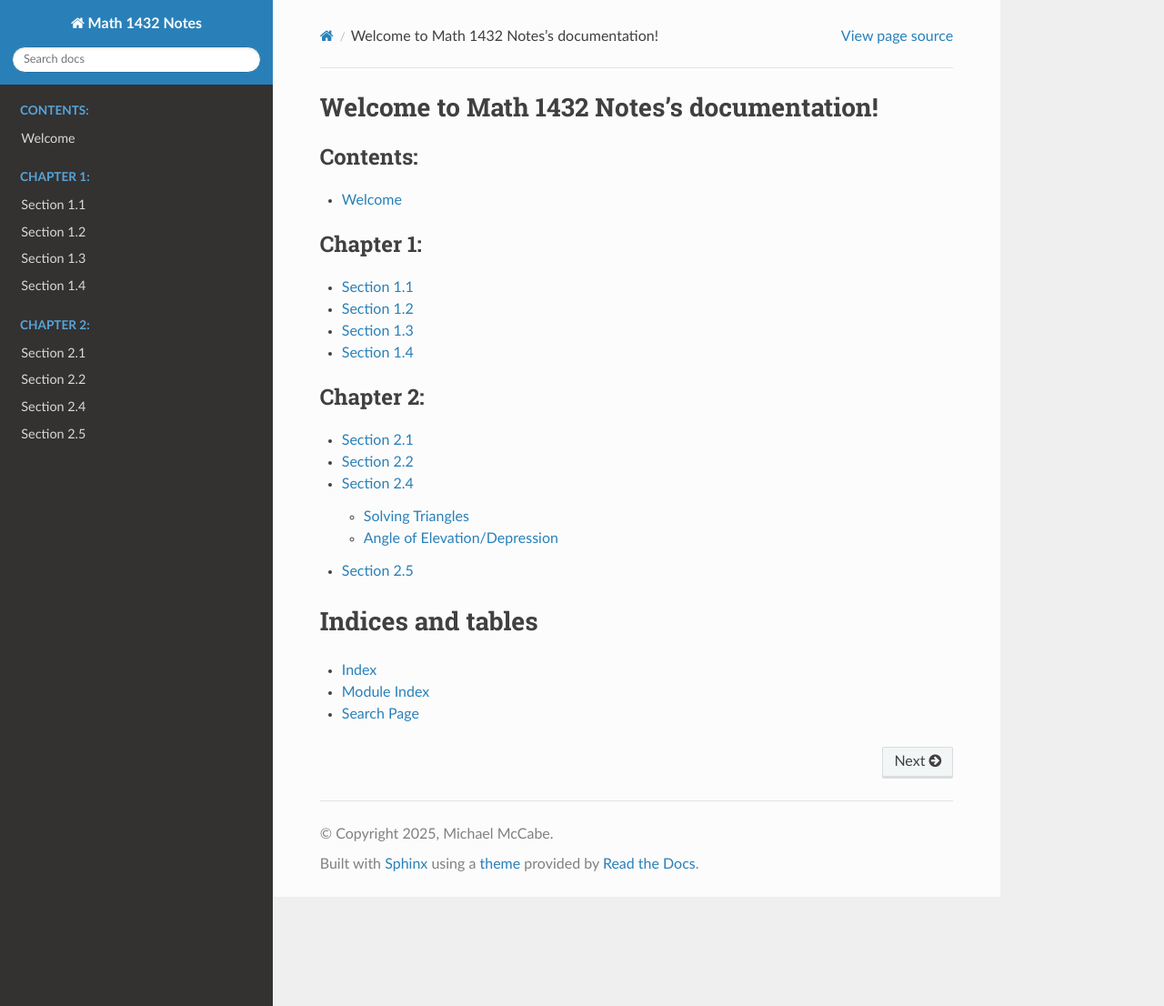
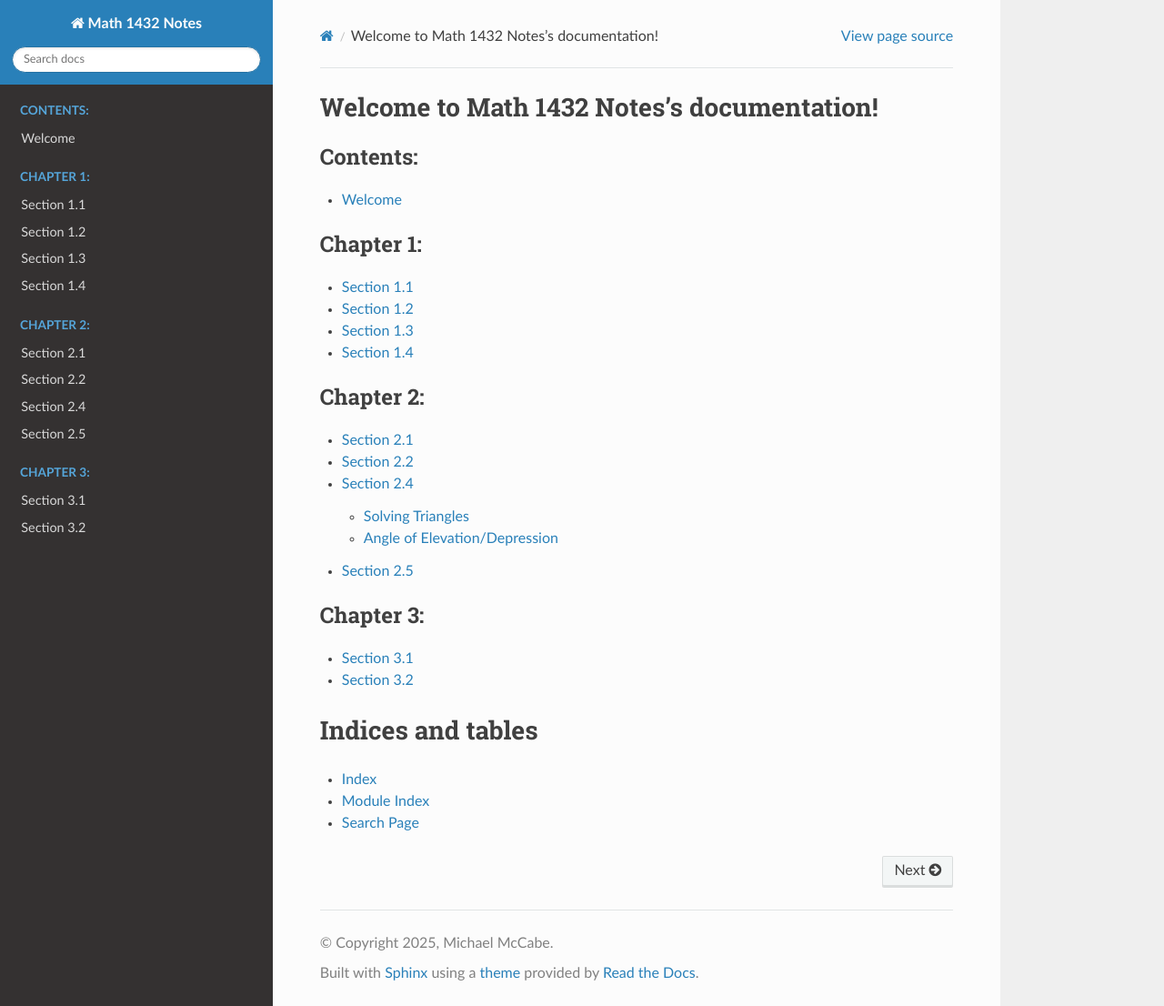
Before and after one commit to codmccabe/Math1432, a Sphinx documentation site: the page built from doc/index.rst, in a window 1280 px wide and 1106 px high. Shown: the whole window at 91% size. Built offline with Sphinx 7.4.7 and the Read the Docs theme 3.1.0, drawn with Linux system fonts in a browser that asks for light colours; some of the changed lines change nothing that is shown.

Commit message:
added section 31 and 32

```diff
--- /dev/null
+++ b/doc/chapter3/31.md
@@ -0,0 +1,103 @@
+# Section 3.1
+
+:::{prf:definition} Radians
+:label: defRads
+
+An angle with its vertex at the center of a circle that intercepts an arc on the circle equal in length to the radius of the circle has a measure of 1 radian.
+
+:::
+
+!['Picture of one radian'](images/oneradian.png)
+
+Given that $360^{\circ}=2\pi\text{ radians}$ for simplicity we notice that $180^{\circ}=\pi\text{ radians}$. This means that
+
+$$
+1^{\circ}=\dfrac{\pi}{180}\text{ radians}
+$$
+
+and
+
+$$
+1\text{ radians }=\left(\dfrac{180}{\pi}\right)^{\circ}
+$$
+
+::::{prf:example}
+:label: convrtDegRAds
+
+Convert from one unit to another.
+
+$30^{\circ}$
+
+:::{dropdown} Solution:
+
+$$30\cdot\frac{\pi}{180}=\frac{\pi}{6}$$
+
+:::
+
+$\frac{2\pi}{3}$ radians
+
+:::{dropdown} Solution:
+
+$$\frac{2\pi}{3}\cdot\frac{180}{\pi}=120$$
+
+:::
+::::
+
+!['Picture of the unit circle with degrees and radians'](images/unitcircleOnlyAngles.png)
+
+::::{prf:example}
+:label: evalTrigExam
+
+Evaluate the following:
+
+$\cos(\frac{\pi}{6})$
+
+:::{dropdown} Solution:
+
+$$\cos(\frac{\pi}{6})=\cos(30^{\circ})=\frac{\sqrt{3}}{2}$$
+
+:::
+
+$\sin(\frac{\pi}{4})$
+
+:::{dropdown} Solution:
+
+$$\sin(\frac{\pi}{4})=\sin(45^{\circ})=\frac{\sqrt{2}}{2}$$
+
+:::
+
+$\cos(\frac{7\pi}{6})$
+
+:::{dropdown} Solution:
+
+Notice that $\frac{7\pi}{6}$ is in quadrant III, the reference angle
+is $\frac{\pi}{6}$, and $\cos(\theta)<0$ when $\theta$ is in quadrant
+III:
+
+\begin{align*}
+\cos(\frac{7\pi}{6}) & =-\cos(\frac{\pi}{6})\\
+ & =-\cos(30^{\circ})\\
+ & =-\frac{\sqrt{3}}{2}
+\end{align*}
+
+:::
+
+$\tan(\frac{5\pi}{3})$
+
+:::{dropdown} Solution:
+
+Notice that $\frac{5\pi}{3}$ is in quadrant IV, the reference angle
+is $\frac{\pi}{3}$, and $\tan(\theta)<0$ when $\theta$ is in quadrant
+IV:
+
+\begin{align*}
+\tan(\frac{5\pi}{3}) & =-\tan(\frac{\pi}{3})\\
+ & =-\tan(60^{\circ})\\
+ & =-\dfrac{\sin(60^{\circ})}{\cos(60^{\circ})}\\
+ & =-\dfrac{\frac{\sqrt{3}}{2}}{\frac{1}{2}}\\
+ & =-\sqrt{3}
+\end{align*}
+
+:::
+
+::::
--- /dev/null
+++ b/doc/chapter3/32.md
@@ -0,0 +1,130 @@
+# Section 3.2
+
+:::{prf:definition} Arc Length
+:label: arcDef
+
+The length $s$ of the arc intercepted on a circle of radius $r$
+by a central angle of measure $\theta$ radians is given by the product
+of the radius and the radians measure of the angle
+
+$$
+s=r\theta
+$$
+
+where $\theta$ **must** be in units of radians.
+:::
+
+:::{prf:definition} Sector Area
+:label: sectorArea
+
+The area $A$ of a sector of a circle of radius $r$ and central angle $\theta$ is given by
+
+$$
+A=\frac{1}{2}r^{2}\theta
+$$
+
+where $\theta$ is in radians.
+:::
+
+::::{prf:example}
+:label: arcLengthExam
+
+Find the arc length for the following situations (leave your answers in terms of $\pi$):
+
+Circle has a radius of $5$ meters and $\theta=\dfrac{3\pi}{2}$.
+
+:::{dropdown} Solution:
+
+\begin{align*}
+s & =r\theta\\
+ & =5\cdot\frac{3\pi}{2}\\
+ & =\dfrac{15\pi}{2}
+\end{align*}
+
+:::
+
+Circle has a radius of $8.5$ meters and $\theta=210^{\circ}$.
+
+:::{dropdown} Solution:
+
+First, we will write $\theta$ in radians
+
+$$
+210\cdot\frac{\pi}{180}=\frac{7\,\pi}{6}=\theta
+$$
+
+Finally, we will calculate the arc length
+
+\begin{align*}
+s & =r\theta\\
+ & =8.5\cdot\dfrac{7\pi}{6}\\
+ & =\dfrac{17}{2}\cdot\dfrac{7\pi}{6}\\
+ & =\frac{119\pi}{12}
+\end{align*}
+
+:::
+
+Let Gear 1 connect to Gear 2 where if Gear 1 turns, then Gear 2 turns with it. If Gear 1 has a radius of 2 meters and rotates $45^{\circ}$ and Gear 2 has a radius of $3$ meters, then find how many degrees does Gear 2 rotate.
+
+:::{dropdown} Solution:
+
+First, we will find $45^{\circ}$ in radians
+
+$$
+45\cdot\frac{\pi}{180}=\frac{\pi}{4}=\theta_{\text{Gear 1}}
+$$
+
+The arc length for gear 1 is
+
+\begin{align*}
+s_{\text{Gear 1}} & =r_{\text{Gear 1}}\cdot\theta_{\text{Gear 1}}\\
+ & =2\cdot\dfrac{\pi}{4}\\
+ & =\dfrac{\pi}{2}
+\end{align*}
+
+Since gear 1 and gear 2 travel the same arc length we know $s_{\text{Gear 2}}=\frac{\pi}{2}$. Furthermore, since $r_{\text{Gear 2}}=3$ we know
+
+\begin{align*}
+s_{\text{Gear 2}} & =r_{\text{Gear 2}}\cdot\theta_{\text{Gear 2}}\\
+\frac{\pi}{2} & =3\theta_{\text{Gear 2}}\\
+\theta_{\text{Gear 2}} & =\dfrac{\pi}{6}=30^{\circ}
+\end{align*}
+
+Thus, gear 2 rotates $30^{\circ}$ as gear 1 rotates $45^{\circ}$.
+:::
+
+::::
+
+::::{prf:example}
+:label: secAreaExam
+
+Find the sector area for the following situation (leave your answers in terms of $\pi$):
+
+A pizza is sliced into 9 pieces equal slices. If you order a 16 inch pizza, then what is the area of one slice of the pizza?
+
+:::{dropdown} Solution:
+
+A circle is made up of $360^{\circ}$ and if the circle is partitioned
+into 9 equal pieces than $360^{\circ}$ is divided into 9 equal pieces:
+
+$$
+\frac{360}{9}=40.
+$$
+
+Next, we want to find $40^{\circ}$ in units of radians
+
+$$
+40\cdot\frac{\pi}{180}=\frac{2\,\pi}{9}
+$$
+
+The measure of ``16 inch pizza'' is stating the diameter of the circle is 16 inches; therefore, the radius of the this pizza is $\frac{16}{2}=8$.
+
+The area of a sector is $A=\frac{1}{2}r^{2}\theta$, where in this case $\theta=\frac{2\pi}{9}$ and $r=8$. Therefore,
+
+\begin{align*}
+A & =\frac{1}{2}(8)^{2}\cdot\frac{2\pi}{9}\\
+ & =\frac{64\pi}{9}
+\end{align*}
+
+:::
+::::
--- a/doc/index.rst
+++ b/doc/index.rst
@@ -28,6 +28,12 @@ Welcome to Math 1432 Notes's documentation!
    chapter2/24.md
    chapter2/25.md
 
+.. toctree::
+   :caption: Chapter 3:
+
+   chapter3/31.md
+   chapter3/32.md
+
 Indices and tables
 ==================
 
```
Also changed, not shown: doc/chapter3/images/oneradian.png (added), doc/chapter3/images/unitcircleOnlyAngles.png (added).
